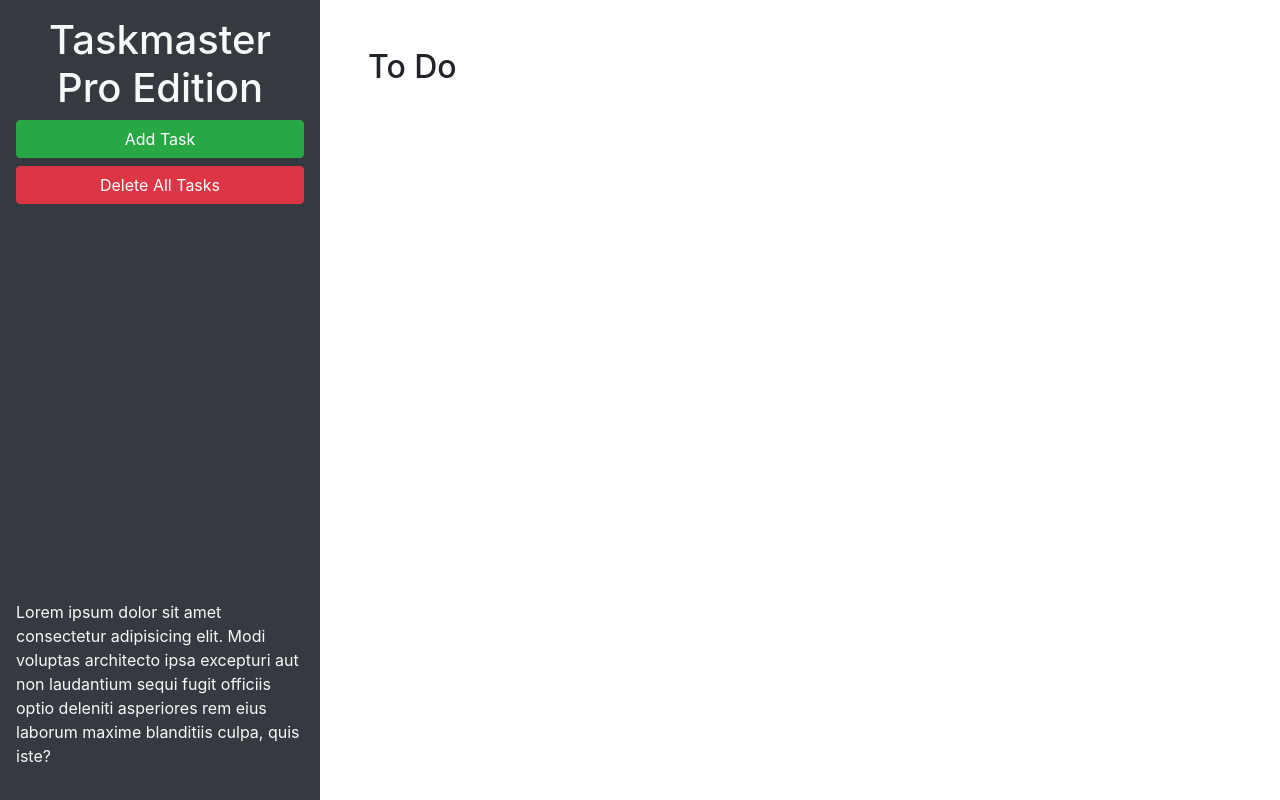
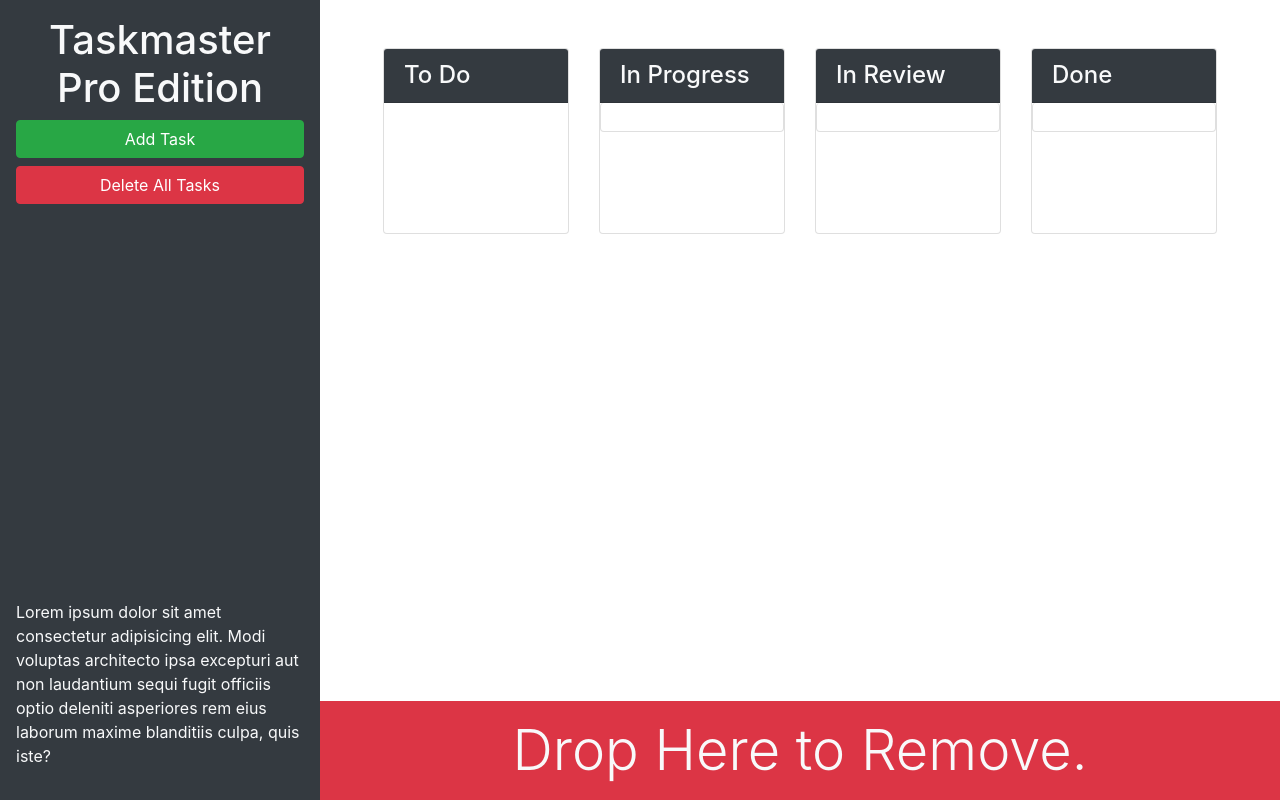
Before and after one commit to jatin1211/taskmaster-pro, a website: page index.html in a window 1280 px wide. Drawn offline with nearby package versions, Linux system fonts and the light colour scheme.

Commit message:
bootstrap included

```diff
--- a/index.html
+++ b/index.html
@@ -13,21 +13,72 @@
 <body>
 
   <div class="row min-vh-100 no-gutters">
-    <header class="col-12 col-lg-3 bg-dark text-light d-flex flex-column p-4 p-lg-3">
+    <header class="col-12 col-lg-3 bg-dark text-light sticky-top d-flex flex-column p-4 p-lg-3">
       <h1 class="text-center">Taskmaster Pro Edition</h1>
       <button id="create-task" class="btn btn-block btn-success" data-toggle="modal" data-target="#task-form-modal">Add
         Task</button>
       <button id="remove-tasks" class="btn btn-block btn-danger">Delete All Tasks</button>
-      <p class="mt-auto">Lorem ipsum dolor sit amet consectetur adipisicing elit. Modi voluptas architecto ipsa
+      <p class="mt-auto d-none d-lg-block">Lorem ipsum dolor sit amet consectetur adipisicing elit. Modi voluptas architecto ipsa
         excepturi aut non
         laudantium sequi fugit officiis optio deleniti asperiores rem eius laborum maxime blanditiis culpa, quis iste?
       </p>
     </header>
-    <main class="col-12 col-lg-9">
-      <div class="m-5">
-        <h2>To Do</h2>
-        <ul id="list-toDo" class="list-group"> </ul>
+    <main class="col-12 col-lg-9 d-flex flex-column">
+      <div class="m-5 row justify-content-around">
+        <div class = "col-12 col-md-6 col-xl-3 mb-3">
+          <div class="card">
+            <h4 class="card-header bg-dark text-light">To Do</h4>
+            <ul id="list-toDo" class="list-group list-group-flush">
+              <li class="list-group-item">
+                <span class="badge badge-primary badge-pill"></span>
+                <p class="m-1"></p>
+              </li>
+            </ul>
+          </div>
+          </div>
+        <div class = "col-12 col-md-6 col-xl-3 mb-3">
+          <div class="card">
+            <h4 class="card-header bg-dark text-light">In Progress</h4>
+            <ul id="list-inProgress" class="list-group">
+              <li class = "list-group-item">
+                <span class = "badge badge-primary badge-pill"></span>
+                <p class = "m-1"></p>
+              </li>
+            </ul>
+          </div>
+        </div>
+        <div class="col-12 col-md-6 col-xl-3 mb-3">
+          <div class="card">
+            <h4 class ="card-header bg-dark text-light">In Review</h4>
+            <ul id="list-inReview" class="list-group">
+              <li class="list-group-item">
+                <span class="badge badge-primary badge-pill"></span>
+                <p class="m-1"></p>
+              </li>
+            </ul>
+          </div>
+        </div>
+        <!-- in review end -->
+        <!-- done start -->
+        <div class="col-12 col-md-6 col-xl-3 mb-3">
+          <div class="card">
+            <h4 class="card-header bg-dark text-light">Done</h4>
+            <ul id="list-done" class="list-group">
+              <li class="list-group-item">
+                <span class="badge badge-primary badge-pill"></span>
+                <p class="m-1"></p>
+              </li>
+            </ul>
+          </div>
+
+        </div>
       </div>
+      <div class="mt-auto" id="trash">
+        <div class="w-100 bg-danger p-3 text-center text-light display-4">
+          Drop Here to Remove.
+        </div>
+      </div>
+
     </main>
   </div>
 
@@ -46,11 +97,11 @@
           <form>
             <div class="form-group">
               <label for="modalTaskDescription">Task description</label>
-              <textarea id="modalTaskDescription" rows="3"></textarea>
+              <textarea id="modalTaskDescription" rows="3" class="form-control"></textarea>
             </div>
             <div class="form-group">
               <label for="modalDueDate">Due date</label>
-              <input type="text" id="modalDueDate" placeholder="mm/dd/yyyy" autocomplete="off" />
+              <input type="text" class="form-control" id="modalDueDate" placeholder="mm/dd/yyyy" autocomplete="off" />
             </div>
           </form>
         </div>
```
